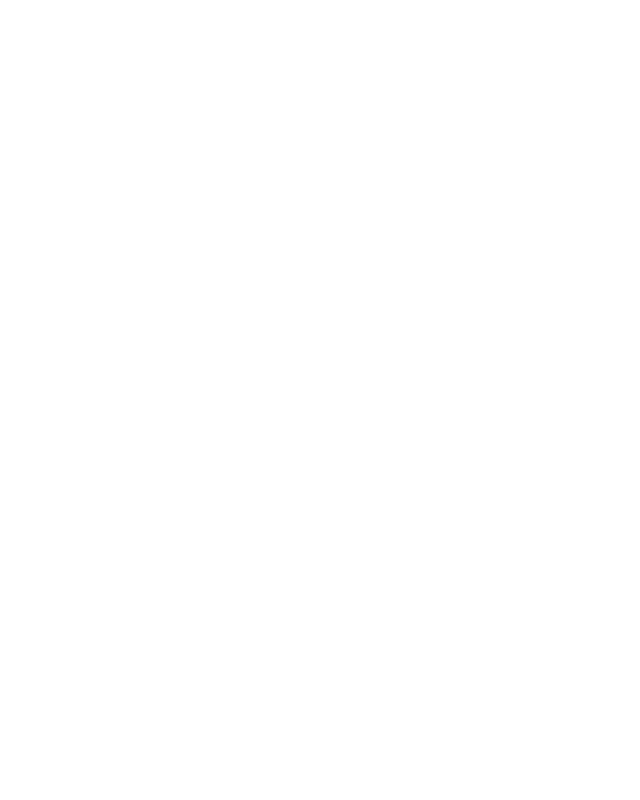
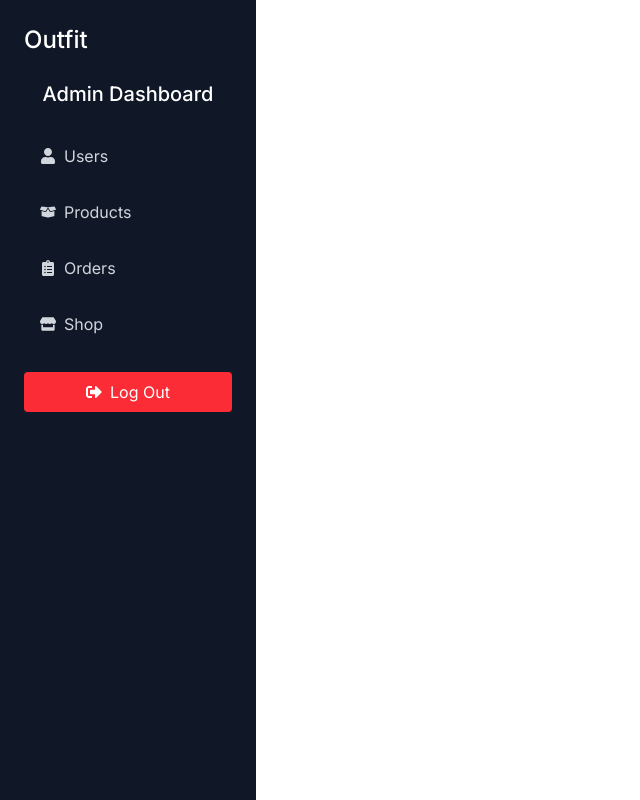
Before and after one commit to Arifin-rafe/e-commerce, a React (Vite) app in the folder frontend/: page /admin in a window 1280 px wide. Shown: the whole page, without its empty margins (0-640 px from the left). Built offline with nearby package versions, Linux system fonts and the light colour scheme.

Commit message:
adminsidebar: added user products orders shop

```diff
--- a/frontend/src/components/Admin/AdminLayout.jsx
+++ b/frontend/src/components/Admin/AdminLayout.jsx
@@ -1,12 +1,13 @@
-
 import { useState } from "react";
 import { FaBars } from "react-icons/fa";
+import AdminSidebar from "./AdminSidebar";
+import { Outlet } from "react-router-dom";
 const AdminLayout = () => {
   const [isSidebarOpen, setIsSidebarOpen] = useState(false);
 
   const toggleSidebar = () => {
     setIsSidebarOpen(!isSidebarOpen);
-    }
+  };
   return (
     <div className="min-h-screen flex flex-col md:flex-row relative">
       {/* Mobile toggle button */}
@@ -15,8 +16,30 @@ const AdminLayout = () => {
           <FaBars size={24} />
         </button>
       </div>
+      {/* overlay for mobile Sidebar */}
+      {isSidebarOpen && (
+        <div
+          className="fixed inset-0 bg-black bg-opacity-50 z-10 md:hidden"
+          onClick={toggleSidebar}
+        ></div>
+      )}
+      {/* Sidebar */}
+      <div
+        className={`w-64 bg-gray-900 text-white absolute min-h-screen ${
+          isSidebarOpen ? "translate-x-0" : "-translate-x-full"
+        } transition-transform duration-300 md:static md:translate-x-0 md: block z-20`}
+      >
+        {/* Sidebar content */}
+        <AdminSidebar />
+
       </div>
-  )
-}
+      {/* Main Content */}
+      <div className="flex-grow p-6 overflow-auto">
+        <Outlet></Outlet>
+        {/* Your main content goes here */}
+      </div>
+    </div>
+  );
+};
 
-export default AdminLayout
+export default AdminLayout;
--- /dev/null
+++ b/frontend/src/components/Admin/AdminSidebar.jsx
@@ -0,0 +1,73 @@
+import React from "react";
+import { FaBoxOpen, FaClipboardList, FaSignOutAlt, FaStore, FaUser } from "react-icons/fa";
+import { Link, NavLink, useNavigate } from "react-router-dom";
+
+const AdminSidebar = () => {
+  const navigate = useNavigate();
+  const handleLogOut = () => {
+    navigate("/");
+    console.log("user Log out");
+  };
+  return (
+    <div className="p-6">
+      <div className="mb-6">
+        <Link to="/admin" className="text-2xl font-medium">
+          Outfit
+        </Link>
+      </div>
+      <h2 className="text-xl font-medium mb-6 text-center">Admin Dashboard</h2>
+      <nav className="flex flex-col space-y-2">
+        <NavLink
+          to="/admin/users"
+          className={({ isActive }) =>
+            isActive
+              ? "bg-gray-700 txt-white py-3 px-4 rounded flex items-center space-x-2"
+              : "text-gray-300 hover:bg-gray-700 hover:text-white py-3 px-4 rounded flex items-center space-x-2"
+          }
+        >
+          <FaUser /> <span>Users</span>
+        </NavLink>
+        <NavLink
+          to="/admin/products"
+          className={({ isActive }) =>
+            isActive
+              ? "bg-gray-700 txt-white py-3 px-4 rounded flex items-center space-x-2"
+              : "text-gray-300 hover:bg-gray-700 hover:text-white py-3 px-4 rounded flex items-center space-x-2"
+          }
+        >
+          <FaBoxOpen /> <span>Products</span>
+        </NavLink>
+        <NavLink
+          to="/admin/orders"
+          className={({ isActive }) =>
+            isActive
+              ? "bg-gray-700 txt-white py-3 px-4 rounded flex items-center space-x-2"
+              : "text-gray-300 hover:bg-gray-700 hover:text-white py-3 px-4 rounded flex items-center space-x-2"
+          }
+        >
+          <FaClipboardList /> <span>Orders</span>
+        </NavLink>
+        <NavLink
+          to="/"
+          className={({ isActive }) =>
+            isActive
+              ? "bg-gray-700 txt-white py-3 px-4 rounded flex items-center space-x-2"
+              : "text-gray-300 hover:bg-gray-700 hover:text-white py-3 px-4 rounded flex items-center space-x-2"
+          }
+        >
+          <FaStore /> <span>Shop</span>
+        </NavLink>
+      </nav>
+      <div className="mt-6">
+        <button
+          onClick={handleLogOut}
+          className="w-full bg-red-500 hover:bg-red-600 text-white py-2 px-4 rounded flex items-center justify-center space-x-2"
+        ><FaSignOutAlt />
+          <span>Log Out</span>
+        </button>
+      </div>
+    </div>
+  );
+};
+
+export default AdminSidebar;
```
Lines whose indentation alone changed are shown as unchanged.
